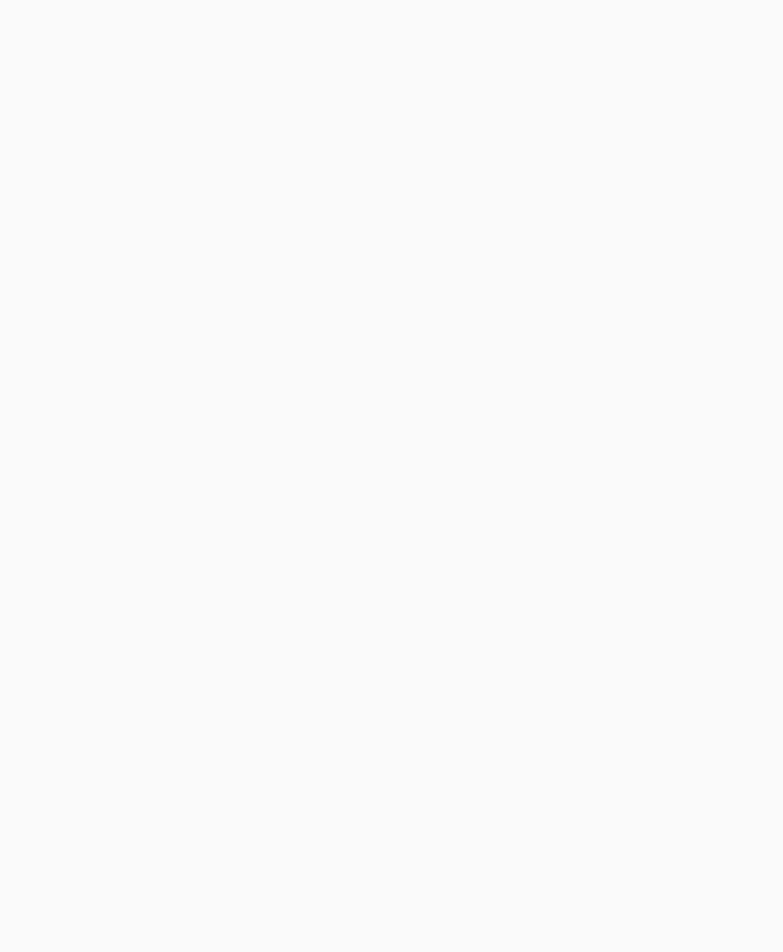
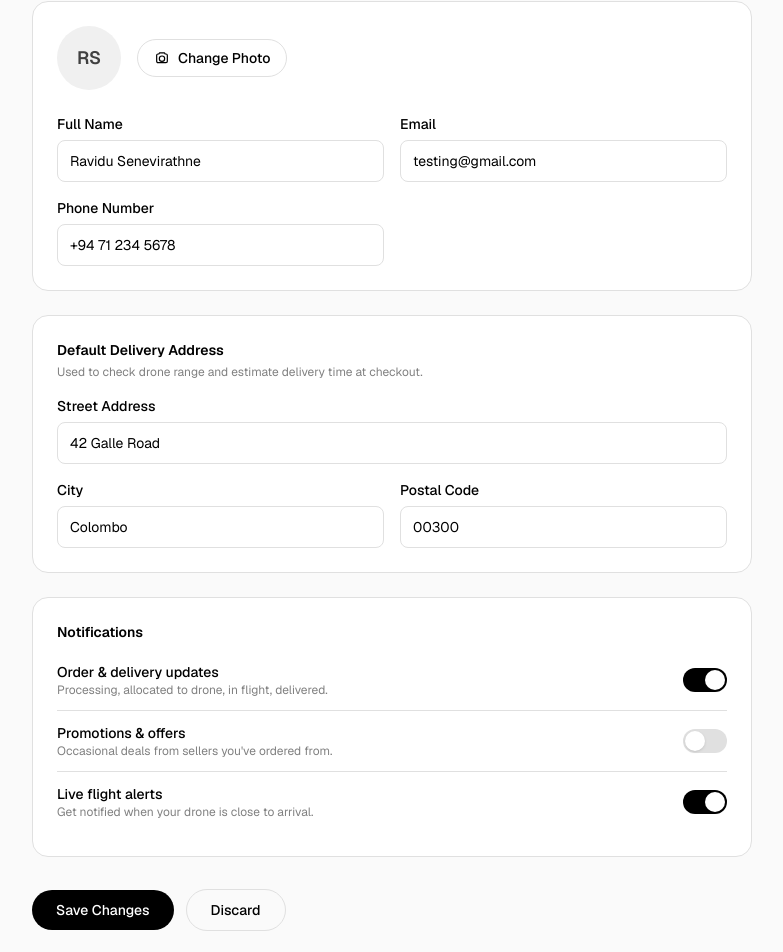
Before and after one commit to Janaka27/SmartLogix-Client, a Next.js app: page /preferences in a window 1280 px wide. Shown: the part 180-1132 px from the top of the page, without its empty margins (248-1031 px from the left). Before the commit the page ends 800 px from the top, so only its background shows below. Built offline with nearby package versions, Linux system fonts and the light colour scheme.

Commit message:
feat : preferences page

```diff
--- a/app/page.tsx
+++ b/app/page.tsx
@@ -1,5 +1,6 @@
 "use client";
 
+import Link from "next/link";
 import { useEffect, useRef, useState } from "react";
 import {
   CameraIcon,
@@ -237,14 +238,15 @@ function ProfileMenu({ onLogout }: { onLogout: () => void }) {
           role="menu"
           className="absolute right-0 top-full mt-2 w-48 overflow-hidden rounded-xl border border-border bg-white py-1.5 shadow-lg"
         >
-          <button
+          <Link
+            href="/preferences"
             role="menuitem"
             onClick={() => setOpen(false)}
             className="flex w-full items-center gap-2.5 px-4 py-2.5 text-left text-sm text-slate hover:bg-surface hover:text-black"
           >
             <SettingsIcon className="h-4 w-4" />
             Preferences
-          </button>
+          </Link>
           <div className="my-1 border-t border-border" />
           <button
             role="menuitem"
--- a/app/preferences/page.tsx
+++ b/app/preferences/page.tsx
@@ -1,8 +1,241 @@
-export default function PreferencesPage() {
+"use client";
+
+import Link from "next/link";
+import { useState } from "react";
+import { CameraIcon, ChevronLeftIcon, DroneIcon } from "../icons";
+
+interface ProfileForm {
+  fullName: string;
+  email: string;
+  phone: string;
+  street: string;
+  city: string;
+  postalCode: string;
+}
+
+interface NotificationPrefs {
+  orderUpdates: boolean;
+  promotions: boolean;
+  flightAlerts: boolean;
+}
+
+const INITIAL_PROFILE: ProfileForm = {
+  fullName: "Ravidu Senevirathne",
+  email: "testing@gmail.com",
+  phone: "+94 71 234 5678",
+  street: "42 Galle Road",
+  city: "Colombo",
+  postalCode: "00300",
+};
+
+const INITIAL_NOTIFICATIONS: NotificationPrefs = {
+  orderUpdates: true,
+  promotions: false,
+  flightAlerts: true,
+};
+
+function Toggle({
+  checked,
+  onChange,
+  label,
+  description,
+}: {
+  checked: boolean;
+  onChange: (v: boolean) => void;
+  label: string;
+  description: string;
+}) {
   return (
-    <div className="mx-auto max-w-6xl px-4 py-16 sm:px-6">
-      <h1 className="text-2xl font-semibold text-black">Preferences</h1>
-      <p className="mt-2 text-sm text-muted">Account preferences go here.</p>
+    <div className="flex items-center justify-between gap-4 py-3">
+      <div>
+        <p className="text-sm font-medium text-black">{label}</p>
+        <p className="text-xs text-muted">{description}</p>
+      </div>
+      <button
+        type="button"
+        role="switch"
+        aria-checked={checked}
+        onClick={() => onChange(!checked)}
+        className={`relative h-6 w-11 shrink-0 rounded-full transition-colors ${
+          checked ? "bg-black" : "bg-border"
+        }`}
+      >
+        <span
+          className={`absolute left-0.5 top-0.5 h-5 w-5 rounded-full bg-white shadow transition-transform ${
+            checked ? "translate-x-5" : "translate-x-0"
+          }`}
+        />
+      </button>
     </div>
   );
 }
+
+function Field({
+  label,
+  ...props
+}: React.InputHTMLAttributes<HTMLInputElement> & { label: string }) {
+  return (
+    <label className="flex flex-col gap-1.5 text-sm">
+      <span className="font-medium text-black">{label}</span>
+      <input
+        {...props}
+        className="rounded-lg border border-border bg-white px-3 py-2.5 text-sm text-black outline-none placeholder:text-muted focus:border-slate"
+      />
+    </label>
+  );
+}
+
+export default function PreferencesPage() {
+  const [profile, setProfile] = useState<ProfileForm>(INITIAL_PROFILE);
+  const [notifications, setNotifications] = useState<NotificationPrefs>(INITIAL_NOTIFICATIONS);
+  const [savedAt, setSavedAt] = useState<number | null>(null);
+
+  const updateField = (key: keyof ProfileForm) => (e: React.ChangeEvent<HTMLInputElement>) =>
+    setProfile((p) => ({ ...p, [key]: e.target.value }));
+
+  const handleSave = (e: React.SubmitEvent<HTMLFormElement>) => {
+    e.preventDefault();
+    setSavedAt(Date.now());
+    setTimeout(() => setSavedAt(null), 2500);
+  };
+
+  const handleDiscard = () => {
+    setProfile(INITIAL_PROFILE);
+    setNotifications(INITIAL_NOTIFICATIONS);
+  };
+
+  return (
+    <div className="flex flex-1 flex-col bg-section">
+      <header className="sticky top-0 z-30 border-b border-border bg-white/90 backdrop-blur">
+        <div className="mx-auto flex max-w-3xl items-center justify-between px-4 py-3 sm:px-6">
+          <Link href="/" className="flex items-center gap-2">
+            <DroneIcon className="h-6 w-6 text-black" />
+            <span className="text-lg font-semibold tracking-tight text-black">
+              SmartLogix
+            </span>
+          </Link>
+          <Link
+            href="/"
+            className="flex items-center gap-1 text-sm font-medium text-slate hover:text-black"
+          >
+            <ChevronLeftIcon className="h-4 w-4" />
+            Back to Shop
+          </Link>
+        </div>
+      </header>
+
+      <form onSubmit={handleSave} className="mx-auto w-full max-w-3xl flex-1 px-4 py-10 sm:px-6">
+        <h1 className="text-2xl font-semibold text-black">Preferences</h1>
+        <p className="mt-1 text-sm text-muted">
+          Update your account details and delivery preferences.
+        </p>
+
+        <section className="mt-8 rounded-2xl border border-border bg-white p-6">
+          <div className="flex items-center gap-4">
+            <div className="flex h-16 w-16 items-center justify-center rounded-full bg-surface">
+              <span className="text-lg font-semibold text-slate">
+                {profile.fullName
+                  .split(" ")
+                  .map((n) => n[0])
+                  .slice(0, 2)
+                  .join("")}
+              </span>
+            </div>
+            <button
+              type="button"
+              className="flex items-center gap-2 rounded-full border border-border px-4 py-2 text-sm font-medium text-black transition-colors hover:bg-surface"
+            >
+              <CameraIcon className="h-4 w-4" />
+              Change Photo
+            </button>
+          </div>
+
+          <div className="mt-6 grid grid-cols-1 gap-4 sm:grid-cols-2">
+            <Field
+              label="Full Name"
+              value={profile.fullName}
+              onChange={updateField("fullName")}
+            />
+            <Field
+              label="Email"
+              type="email"
+              value={profile.email}
+              onChange={updateField("email")}
+            />
+            <Field
+              label="Phone Number"
+              type="tel"
+              value={profile.phone}
+              onChange={updateField("phone")}
+            />
+          </div>
+        </section>
+
+        <section className="mt-6 rounded-2xl border border-border bg-white p-6">
+          <h2 className="text-sm font-semibold text-black">Default Delivery Address</h2>
+          <p className="mt-1 text-xs text-muted">
+            Used to check drone range and estimate delivery time at checkout.
+          </p>
+          <div className="mt-4 grid grid-cols-1 gap-4 sm:grid-cols-2">
+            <div className="sm:col-span-2">
+              <Field
+                label="Street Address"
+                value={profile.street}
+                onChange={updateField("street")}
+              />
+            </div>
+            <Field label="City" value={profile.city} onChange={updateField("city")} />
+            <Field
+              label="Postal Code"
+              value={profile.postalCode}
+              onChange={updateField("postalCode")}
+            />
+          </div>
+        </section>
+
+        <section className="mt-6 rounded-2xl border border-border bg-white p-6">
+          <h2 className="text-sm font-semibold text-black">Notifications</h2>
+          <div className="mt-2 divide-y divide-border">
+            <Toggle
+              label="Order & delivery updates"
+              description="Processing, allocated to drone, in flight, delivered."
+              checked={notifications.orderUpdates}
+              onChange={(v) => setNotifications((n) => ({ ...n, orderUpdates: v }))}
+            />
+            <Toggle
+              label="Promotions & offers"
+              description="Occasional deals from sellers you've ordered from."
+              checked={notifications.promotions}
+              onChange={(v) => setNotifications((n) => ({ ...n, promotions: v }))}
+            />
+            <Toggle
+              label="Live flight alerts"
+              description="Get notified when your drone is close to arrival."
+              checked={notifications.flightAlerts}
+              onChange={(v) => setNotifications((n) => ({ ...n, flightAlerts: v }))}
+            />
+          </div>
+        </section>
+
+        <div className="mt-8 flex items-center gap-3">
+          <button
+            type="submit"
+            className="rounded-full bg-black px-6 py-2.5 text-sm font-medium text-white transition-colors hover:bg-charcoal"
+          >
+            Save Changes
+          </button>
+          <button
+            type="button"
+            onClick={handleDiscard}
+            className="rounded-full border border-border px-6 py-2.5 text-sm font-medium text-black transition-colors hover:bg-surface"
+          >
+            Discard
+          </button>
+          {savedAt && (
+            <span className="text-sm text-muted">Preferences saved.</span>
+          )}
+        </div>
+      </form>
+    </div>
+  );
+}
```
Also changed, not shown: Screenshot 2026-08-25 153254.png (added).
